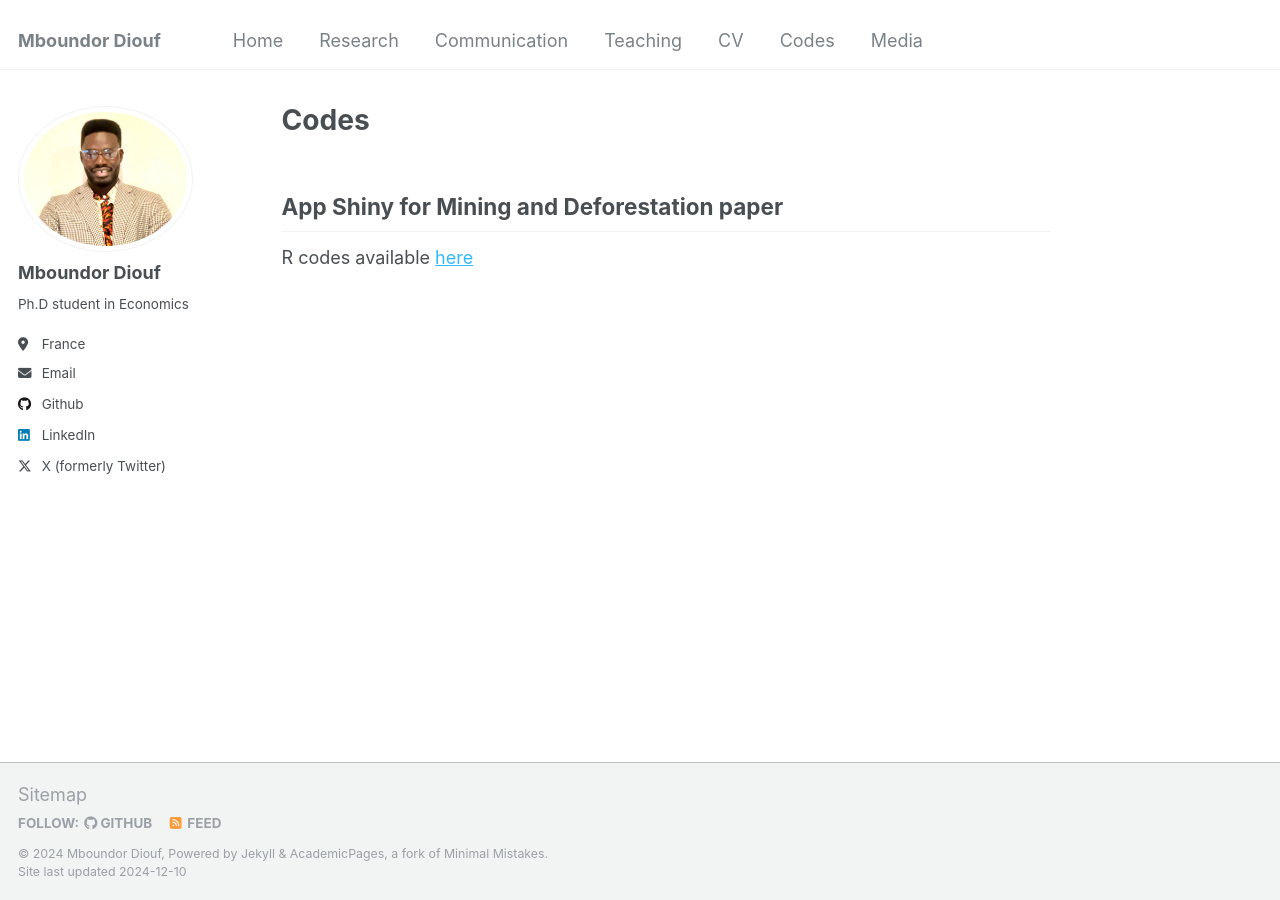
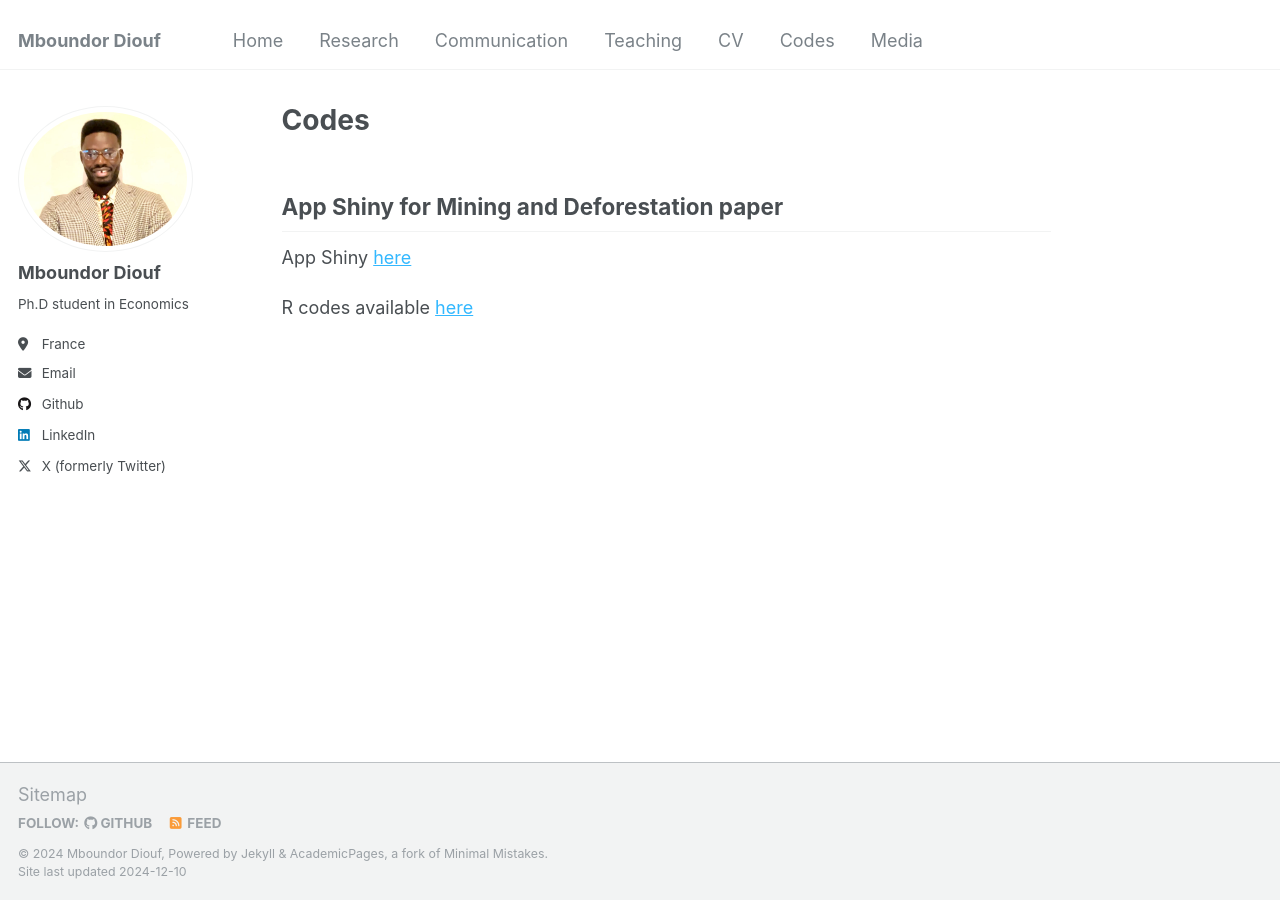
Before and after one commit to mboundordiouf/mboundordiouf.github.io, a Jekyll site: the page built from _pages/Codes.md, in a window 1280 px wide. Built offline with Jekyll 4.4.1, drawn with Linux system fonts in a browser that asks for light colours.

Commit message:
Update Codes.md

```diff
--- a/_pages/Codes.md
+++ b/_pages/Codes.md
@@ -5,4 +5,6 @@ author_profile: true
 ---
 
 ## App Shiny for Mining and Deforestation paper
+App Shiny  <a href="https://diouf.shinyapps.io/MiningDeforest_ShinyApp/" target="_blank" style="color:#33b8ff;">here</a>
+
 R codes available <a href="https://github.com/mboundordiouf/MiningDeforest_ShinyApp" target="_blank" style="color:#33b8ff;">here</a>
```
